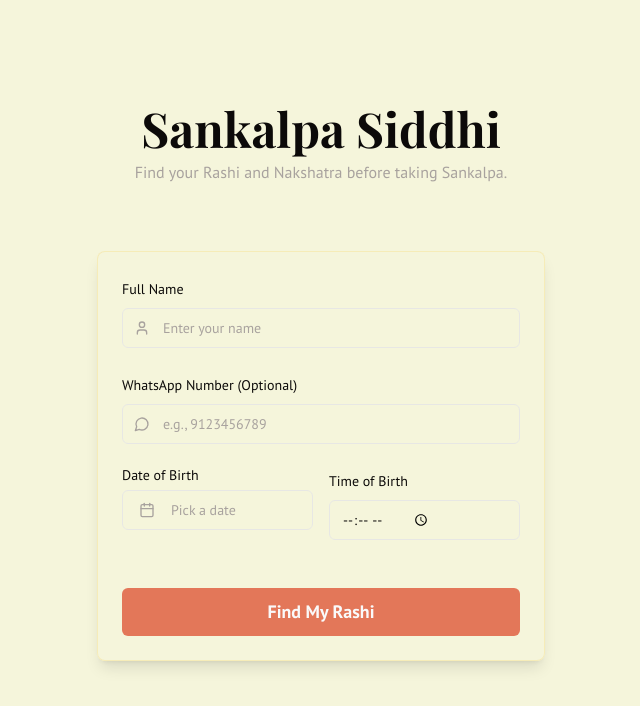
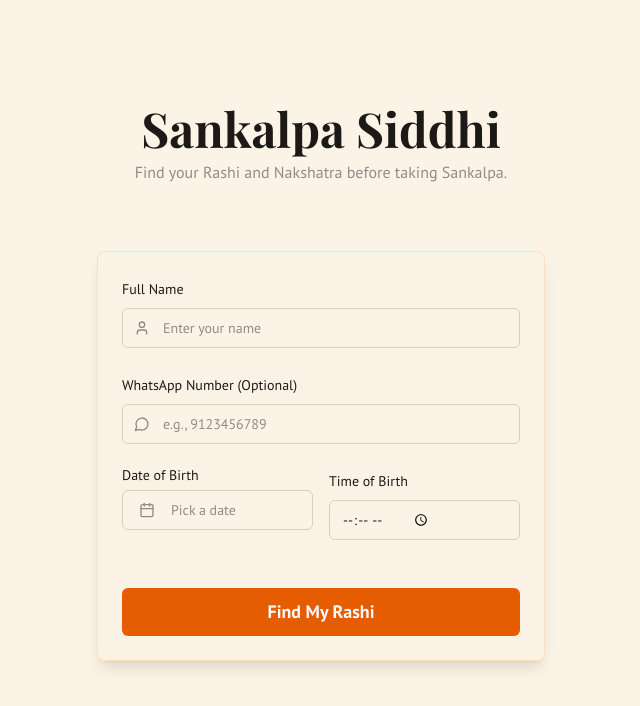
Before and after one commit to rsaisankalp/rashinakshatra, a Next.js app: page / in a window 1280 px wide. Shown: the top 706 px of the page, without its empty margins (319-959 px from the left). Built offline with nearby package versions, Linux system fonts and the light colour scheme; a web font is replaced by a local one.

Commit message:
have the color panel for everything inspired from register.vaidicpujas.i

```diff
--- a/src/app/globals.css
+++ b/src/app/globals.css
@@ -4,48 +4,48 @@
 
 @layer base {
   :root {
-    --background: 60 56% 91%;
-    --foreground: 20 14.3% 4.1%;
-    --card: 60 56% 91%;
-    --card-foreground: 20 14.3% 4.1%;
-    --popover: 60 56% 91%;
-    --popover-foreground: 20 14.3% 4.1%;
-    --primary: 45 90% 57%;
-    --primary-foreground: 24 9.8% 10%;
-    --secondary: 60 4.8% 95.9%;
-    --secondary-foreground: 24 9.8% 10%;
-    --muted: 60 4.8% 95.9%;
-    --muted-foreground: 24 5.4% 63.9%;
-    --accent: 13 71% 62%;
+    --background: 38 71% 94%;
+    --foreground: 24 10% 10%;
+    --card: 38 71% 94%;
+    --card-foreground: 24 10% 10%;
+    --popover: 38 71% 94%;
+    --popover-foreground: 24 10% 10%;
+    --primary: 36 100% 50%;
+    --primary-foreground: 24 10% 10%;
+    --secondary: 38 30% 88%;
+    --secondary-foreground: 24 10% 10%;
+    --muted: 38 30% 88%;
+    --muted-foreground: 24 5% 55%;
+    --accent: 24 100% 45%;
     --accent-foreground: 0 0% 98%;
     --destructive: 0 84.2% 60.2%;
     --destructive-foreground: 0 0% 98%;
-    --border: 60 5.9% 90%;
-    --input: 60 5.9% 90%;
-    --ring: 13 71% 62%;
+    --border: 38 20% 80%;
+    --input: 38 20% 80%;
+    --ring: 36 100% 50%;
     --radius: 0.5rem;
   }
 
   .dark {
-    --background: 20 14.3% 4.1%;
-    --foreground: 60 5.3% 96.1%;
-    --card: 20 14.3% 4.1%;
-    --card-foreground: 60 5.3% 96.1%;
-    --popover: 20 14.3% 4.1%;
-    --popover-foreground: 60 5.3% 96.1%;
-    --primary: 45 90% 57%;
-    --primary-foreground: 24 9.8% 10%;
-    --secondary: 24 9.8% 10%;
-    --secondary-foreground: 60 5.3% 96.1%;
-    --muted: 24 9.8% 10%;
-    --muted-foreground: 24 5.4% 63.9%;
-    --accent: 13 71% 62%;
+    --background: 24 10% 10%;
+    --foreground: 38 50% 92%;
+    --card: 24 10% 10%;
+    --card-foreground: 38 50% 92%;
+    --popover: 24 10% 10%;
+    --popover-foreground: 38 50% 92%;
+    --primary: 36 100% 50%;
+    --primary-foreground: 24 10% 10%;
+    --secondary: 24 5% 15%;
+    --secondary-foreground: 38 50% 92%;
+    --muted: 24 5% 15%;
+    --muted-foreground: 24 5% 55%;
+    --accent: 24 100% 45%;
     --accent-foreground: 0 0% 98%;
     --destructive: 0 62.8% 30.6%;
     --destructive-foreground: 0 0% 98%;
-    --border: 24 9.8% 10%;
-    --input: 24 9.8% 10%;
-    --ring: 13 71% 62%;
+    --border: 24 5% 20%;
+    --input: 24 5% 20%;
+    --ring: 36 100% 50%;
   }
 }
 
```
